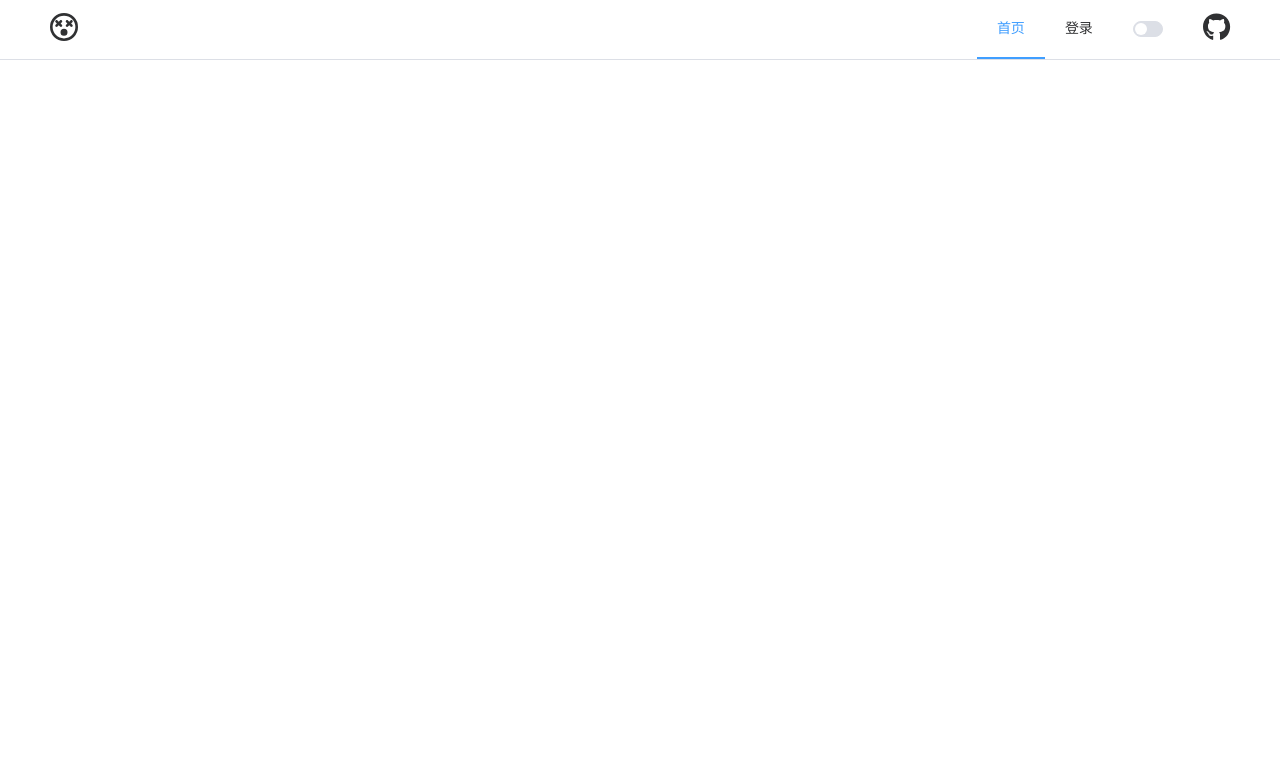
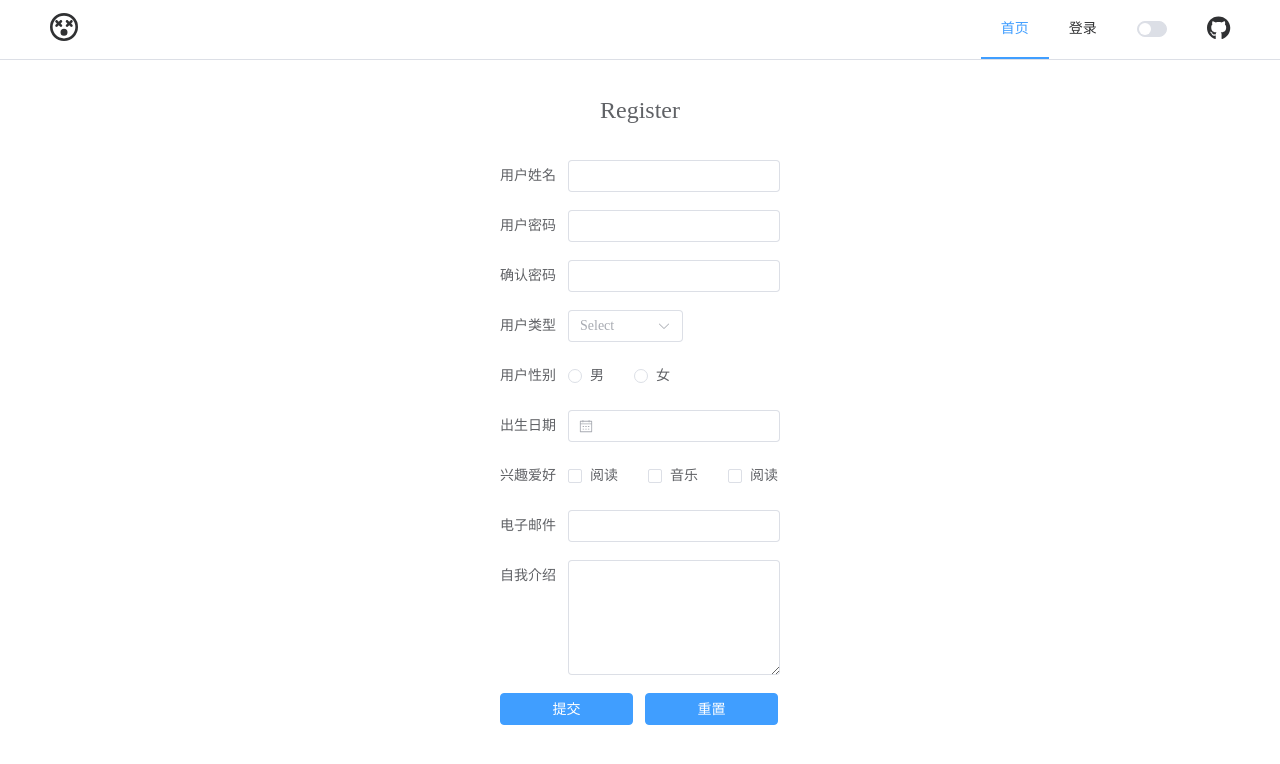
Before and after one commit to abin-zh/wuzongbo-lesson, a Vue app: page /#/user/register in a window 1280 px wide. Before the commit this address had no page. Shown: the top 764 px of the page. Built offline with nearby package versions, Linux system fonts and the light colour scheme.

Commit message:
complete register page

```diff
--- a/src/router/index.js
+++ b/src/router/index.js
@@ -6,11 +6,13 @@ import { createRouter, createWebHashHistory } from 'vue-router';// 创建路由
 import Home  from  "@/views/Home.vue";
 import About  from  "@/views/About.vue";
 import Login from "@/views/user/Login.vue";
+import Register from "@/views/user/Register.vue";
 
 const routes = [
    { path: '/', component: Home },
    { path: '/about', component: About },
-   { path: '/user/login', component: Login }
+   { path: '/user/login', component: Login },
+   { path: '/user/register', component: Register }
 ]
 //创建路由管理 router
 const router = createRouter({// 内部提供了 history 模式的实现。为了简单起见，我们在这里使用 hash 模式。
--- a/src/views/user/Login.vue
+++ b/src/views/user/Login.vue
@@ -16,9 +16,9 @@
                 </el-form>
             </div>
             <div class="link">
-                <router-link to="">忘记密码?</router-link>
+                <router-link to="/">忘记密码?</router-link>
                 <el-divider direction="vertical" />
-                <router-link to="/user/login">登录</router-link>
+                <router-link to="/user/register">注册</router-link>
             </div>
         </div>
     </div>
@@ -76,7 +76,7 @@ export default {
         width: 100%;
     }
 
-    .router-link-active{
+    a{
         text-decoration: none;
         font-size: 12px;
         color: var(--el-text-color);
--- /dev/null
+++ b/src/views/user/Register.vue
@@ -0,0 +1,105 @@
+<template>
+    <div class="container">
+        <div class="login-panel reg-panel">
+            <div class="login-title reg-title">
+                <el-text>Register</el-text>
+            </div>
+            <div class="login-form">
+                <el-form>
+                    <el-form-item label="用户姓名">
+                        <el-input v-model="username" />
+                    </el-form-item>
+
+                    <el-form-item label="用户密码">
+                        <el-input type="password" v-model="password" show-password/>
+                    </el-form-item>
+
+                    <el-form-item label="确认密码">
+                        <el-input type="password" v-model="password" show-password/>
+                    </el-form-item>
+
+                    <el-form-item label="用户类型">
+                        <el-select v-model="select" placeholder="Select" style="width: 115px">
+                            <el-option label="学生" value="1" />
+                            <el-option label="老师" value="2" />
+                            <el-option label="宿管" value="3" />
+                        </el-select>
+                    </el-form-item>
+
+                    <el-form-item label="用户性别">
+                        <el-radio-group v-model="sex">
+                            <el-radio label="男" size="default">男</el-radio>
+                            <el-radio label="女" size="default">女</el-radio>
+                        </el-radio-group>
+                    </el-form-item>
+
+                    <el-form-item label="出生日期">
+                        <el-date-picker v-model="birthday"></el-date-picker>
+                    </el-form-item>
+
+                    <el-form-item label="兴趣爱好">
+                        <el-checkbox label="阅读" />
+                        <el-checkbox label="音乐" />
+                        <el-checkbox label="阅读" />
+                    </el-form-item>
+
+                    <el-form-item label="电子邮件">
+                        <el-input type="email"></el-input>
+                    </el-form-item>
+
+                    <el-form-item label="自我介绍">
+                        <el-input
+                            v-model="textarea1"
+                            :autosize="{ minRows: 5}"
+                            type="textarea"
+                        />
+                    </el-form-item>
+
+                    <el-form-item class="reg-button-group">
+                        <el-button type="primary">提交</el-button>
+                        <el-button type="primary">重置</el-button>
+                    </el-form-item>
+
+                </el-form>
+            </div>
+            <!-- <div class="link">
+                <router-link to="/">忘记密码?</router-link>
+                <el-divider direction="vertical" />
+                <router-link to="/user/register">注册</router-link>
+            </div> -->
+        </div>
+    </div>
+</template>
+
+<script>
+    export default{
+        data(){
+            return{
+                username:"",
+                password:"",
+                sex:"",
+                birthday:""
+            }
+        }
+    }
+
+</script>
+
+<style scoped>
+    .reg-panel{
+        margin: 25px;
+    }
+    .reg-title{
+        height: 50px;
+        margin-bottom: 25px;
+    }
+    .reg-title .el-text {
+        font-size: 24px;
+    }
+
+    .el-button{
+        width: 47.5%;
+    }
+
+
+</style>
```
